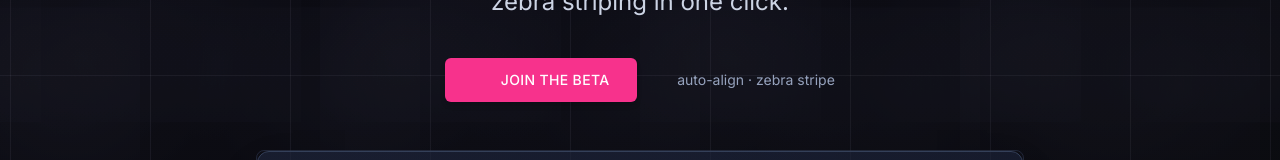
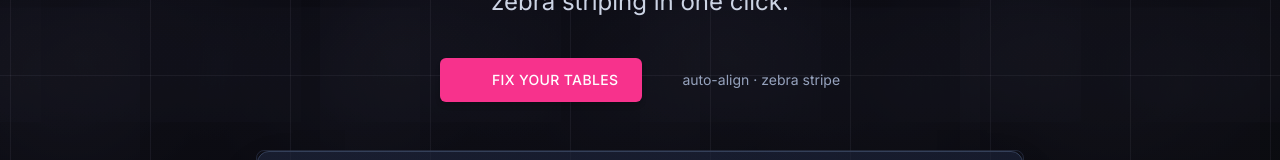
Before and after one commit to emviedv/BKitLaunch, a React (Vite) app: page /biblio-table in a window 1280 px wide. Shown: the part 342-502 px from the top of the page. Built offline with nearby package versions, Linux system fonts and the light colour scheme; some icons are missing.

Commit message:
Update BiblioTable CTA to Figma Community

```diff
--- a/src/components/BiblioTablePage.tsx
+++ b/src/components/BiblioTablePage.tsx
@@ -28,10 +28,8 @@ const BiblioTablePage = () => {
     updatePageMetadata(metadata);
   }, [content]);
 
-  // Using Waitlist anchor for now since it's "Coming Soon" in products.json, or if available, use a waitlist CTA.
-  // The product description says "Normalize Figma Tables in One Click", but status might be beta/waitlist.
-  // I'll point to the waitlist for now as per products.json "buttonLink": "#landing-waitlist".
-  const CTA_LINK = '#landing-waitlist';
+  // Figma Community profile for live installs
+  const CTA_LINK = 'https://www.figma.com/@bibliokit';
 
   // --- Reusable Components ---
 
@@ -75,7 +73,7 @@ const BiblioTablePage = () => {
             <Button asChild className={HERO_PRIMARY_BUTTON_CLASS} size="lg">
               <a href={CTA_LINK} className="inline-flex items-center gap-2">
                 <Download className="w-5 h-5" />
-                <span>Join the Beta</span>
+                <span>FIX YOUR TABLES</span>
               </a>
             </Button>
             <span className="flex items-center gap-2 text-sm text-slate-400">
@@ -243,10 +241,10 @@ const BiblioTablePage = () => {
           <div className="grid md:grid-cols-2 gap-12 items-center relative z-10">
             <div>
               <h2 className="text-3xl md:text-4xl font-bold mb-4">Fix your tables instantly.</h2>
-              <p className="text-xl text-purple-200 mb-8">Join the beta to start using BiblioTable for your data-rich projects.</p>
+              <p className="text-xl text-purple-200 mb-8">Install the BiblioTable plugin from Figma Community and normalize every table fast.</p>
               <Button asChild className={HERO_PRIMARY_BUTTON_CLASS} size="lg">
                  <a href={CTA_LINK} className="inline-flex items-center gap-2">
-                  <span>Get Beta Access</span>
+                  <span>FIX YOUR TABLES</span>
                 </a>
               </Button>
             </div>
@@ -276,7 +274,7 @@ const BiblioTablePage = () => {
             { q: "Does this work with complex nested auto-layouts?", a: "Yes. BiblioTable is designed to parse standard row/column auto-layout structures commonly used for tables." },
             { q: "Does it break responsive resizing?", a: "No. It applies fixed widths where necessary to ensure alignment, but respects 'Fill container' where appropriate for the table wrapper." },
             { q: "Can I customize the zebra striping color?", a: "Yes. You can select the fill color for alternating rows." },
-            { q: "When will it be released?", a: "BiblioTable is currently in private beta. Join the waitlist to get early access." },
+            { q: "When will it be released?", a: "BiblioTable is live. Install it from our Figma Community profile." },
           ].map((faq, i) => (
             <li key={i} className="border-b border-slate-800/50 pb-6 pl-2">
               <h4 className="font-bold text-lg mb-2 text-white">{faq.q}</h4>
@@ -293,7 +291,7 @@ const BiblioTablePage = () => {
             <div className="flex flex-col items-center gap-4">
               <Button asChild className={HERO_PRIMARY_BUTTON_CLASS} size="lg">
                  <a href={CTA_LINK}>
-                  Join the Beta
+                  FIX YOUR TABLES
                 </a>
               </Button>
             </div>
```
Also changed, not shown: 2 other files (tests, documents, lock files or other folders).
